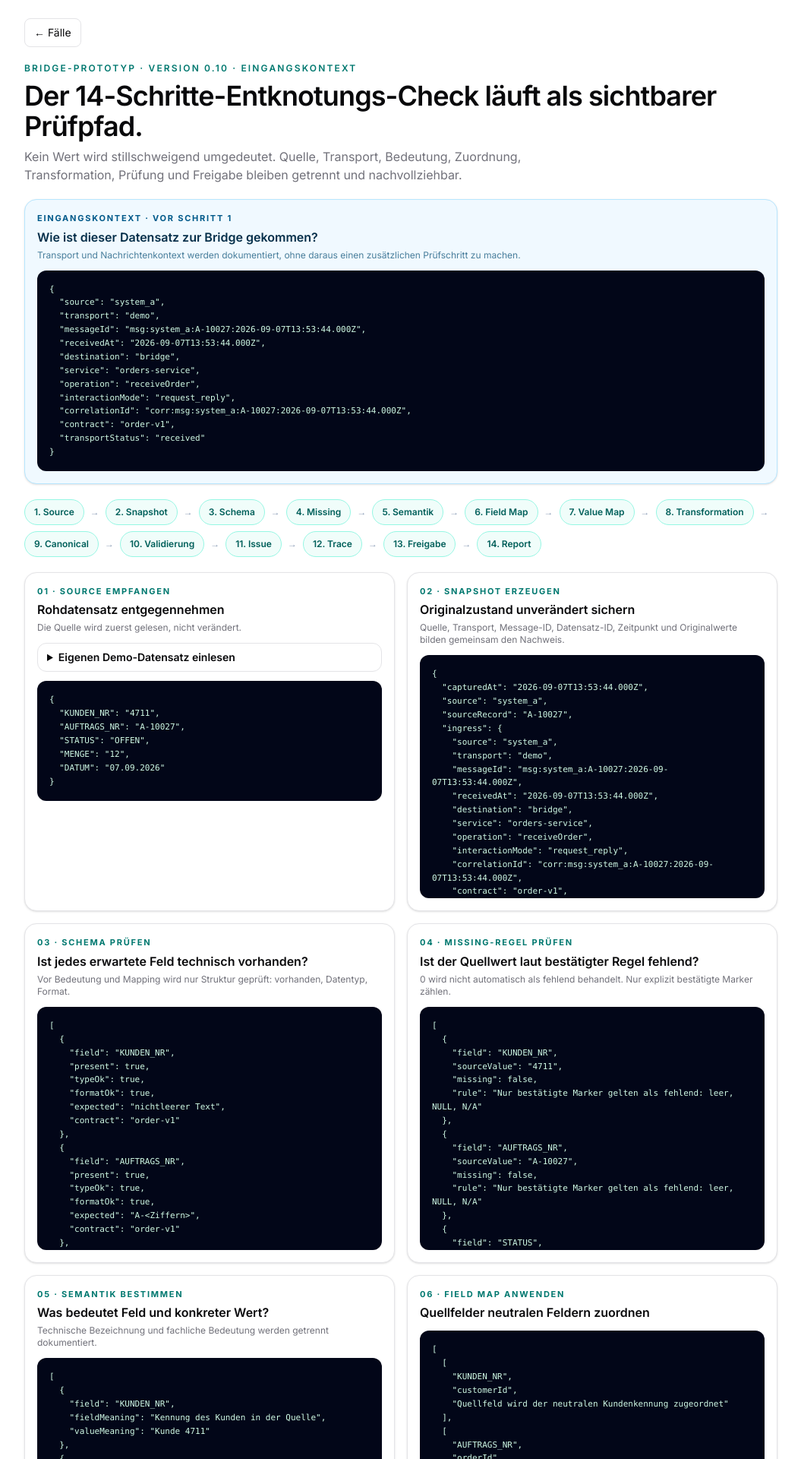
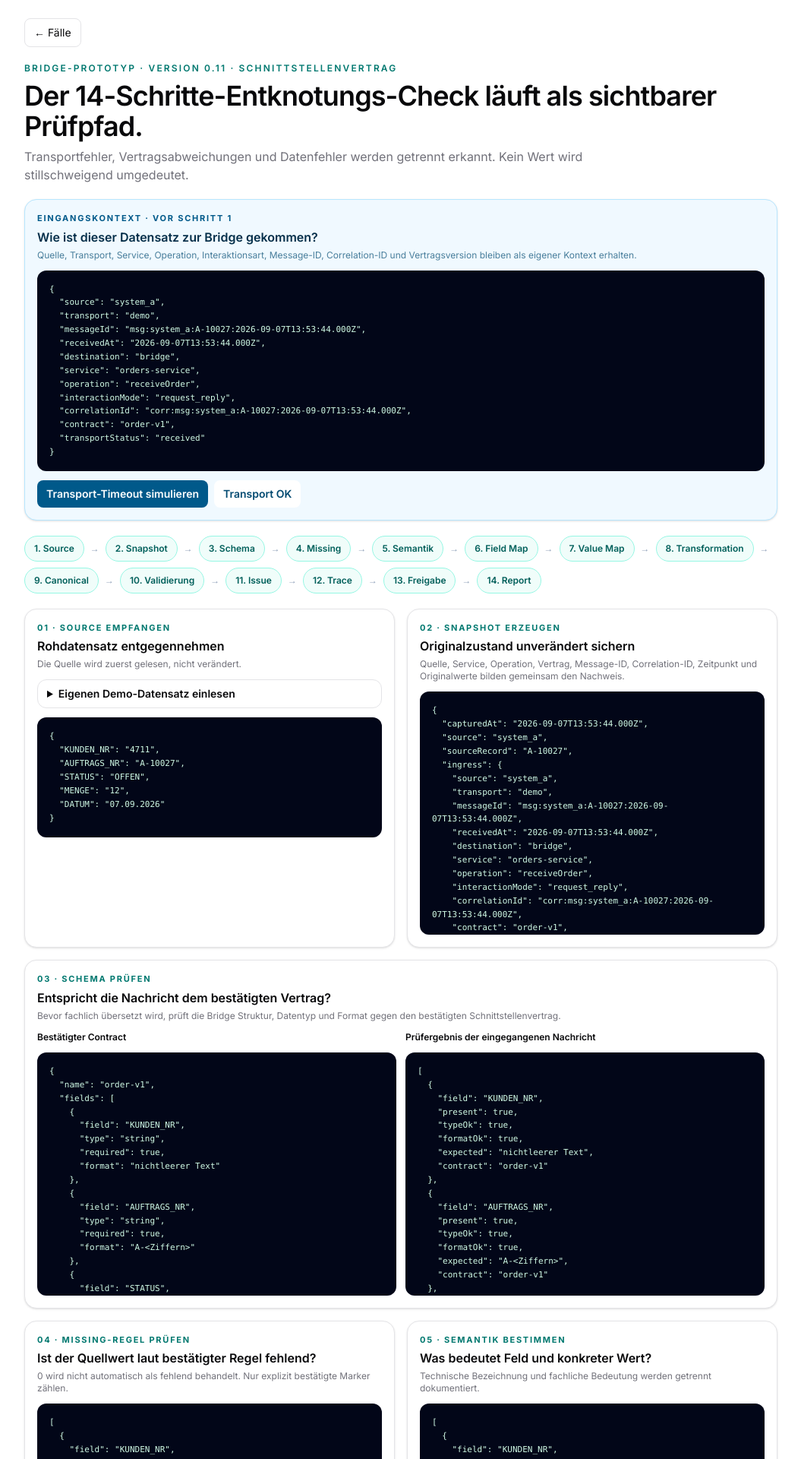
Before and after one commit to schieskejulia-collab/petraplan, a React (Vite) app in the folder frontend/mobile-app/: page /bridge in a window 1280 px wide. Shown: the top 1920 px of the page at 76% size, without its empty margins (112-1167 px from the left). Built offline with nearby package versions, Linux system fonts and the light colour scheme.

Commit message:
Show interface contract and transport status in Bridge

```diff
--- a/frontend/mobile-app/src/pages/BridgePage.tsx
+++ b/frontend/mobile-app/src/pages/BridgePage.tsx
@@ -5,6 +5,7 @@ import {
   demoValidRecord,
   evaluateRecord,
   parseRawRecord,
+  type IngressContext,
   type RawRecord,
 } from "../lib/bridge-pipeline";
 
@@ -30,12 +31,15 @@ export default function BridgePage() {
   const [, setLocation] = useLocation();
   const [raw, setRaw] = useState<RawRecord>(demoValidRecord);
   const [capturedAt, setCapturedAt] = useState(() => new Date().toISOString());
+  const [ingressOverrides, setIngressOverrides] = useState<Partial<IngressContext>>({});
   const [rawInput, setRawInput] = useState(() => JSON.stringify(demoValidRecord, null, 2));
   const [inputError, setInputError] = useState<string | null>(null);
 
-  const evaluation = evaluateRecord(raw, capturedAt);
+  const evaluation = evaluateRecord(raw, capturedAt, ingressOverrides);
   const {
     ingress,
+    contract,
+    gatewayIssues,
     snapshot,
     schema,
     missing,
@@ -51,11 +55,10 @@ export default function BridgePage() {
     report,
   } = evaluation;
 
-  // Fail-safe release gate: the visible decision is derived directly from failed
-  // blocking checks. Even if a downstream release object were ever inconsistent,
-  // the UI can never display an allowed release while blocking checks are failing.
+  // Fail-safe release gate: transport/contract blockers and failed data checks
+  // are counted independently, but they converge on one release decision.
   const blockingChecks = checks.filter(({ ok, severity }) => !ok && severity === "blocking");
-  const effectiveBlockingCount = blockingChecks.length;
+  const effectiveBlockingCount = blockingChecks.length + gatewayIssues.length;
   const effectiveReleaseAllowed = effectiveBlockingCount === 0;
   const releaseConsistent =
     release.blockingIssues === effectiveBlockingCount &&
@@ -64,7 +67,23 @@ export default function BridgePage() {
   function loadRecord(nextRecord: RawRecord) {
     setRaw(nextRecord);
     setCapturedAt(new Date().toISOString());
+    setIngressOverrides({});
     setRawInput(JSON.stringify(nextRecord, null, 2));
+    setInputError(null);
+  }
+
+  function simulateTransportTimeout() {
+    setRaw(demoValidRecord);
+    setCapturedAt(new Date().toISOString());
+    setIngressOverrides({
+      transport: "webservice",
+      service: "orders-service",
+      operation: "receiveOrder",
+      interactionMode: "request_reply",
+      contract: "order-v1",
+      transportStatus: "timeout",
+    });
+    setRawInput(JSON.stringify(demoValidRecord, null, 2));
     setInputError(null);
   }
 
@@ -99,16 +118,23 @@ export default function BridgePage() {
         <button className="rounded-lg border px-3 py-2 text-sm" onClick={() => setLocation("/cases")}>← Fälle</button>
 
         <header className="space-y-2">
-          <p className="text-xs font-semibold uppercase tracking-[0.18em] text-teal-700">Bridge-Prototyp · Version 0.10 · Eingangskontext</p>
+          <p className="text-xs font-semibold uppercase tracking-[0.18em] text-teal-700">Bridge-Prototyp · Version 0.11 · Schnittstellenvertrag</p>
           <h1 className="text-3xl font-semibold tracking-tight md:text-4xl">Der 14-Schritte-Entknotungs-Check läuft als sichtbarer Prüfpfad.</h1>
-          <p className="max-w-3xl text-sm text-muted-foreground md:text-base">Kein Wert wird stillschweigend umgedeutet. Quelle, Transport, Bedeutung, Zuordnung, Transformation, Prüfung und Freigabe bleiben getrennt und nachvollziehbar.</p>
+          <p className="max-w-3xl text-sm text-muted-foreground md:text-base">Transportfehler, Vertragsabweichungen und Datenfehler werden getrennt erkannt. Kein Wert wird stillschweigend umgedeutet.</p>
         </header>
 
         <section className="rounded-2xl border border-sky-200 bg-sky-50 p-4 shadow-sm">
           <p className="text-[11px] font-bold uppercase tracking-[0.16em] text-sky-800">Eingangskontext · vor Schritt 1</p>
           <h2 className="mt-1 font-semibold text-sky-950">Wie ist dieser Datensatz zur Bridge gekommen?</h2>
-          <p className="mt-1 text-xs text-sky-900/70">Transport und Nachrichtenkontext werden dokumentiert, ohne daraus einen zusätzlichen Prüfschritt zu machen.</p>
+          <p className="mt-1 text-xs text-sky-900/70">Quelle, Transport, Service, Operation, Interaktionsart, Message-ID, Correlation-ID und Vertragsversion bleiben als eigener Kontext erhalten.</p>
           <JsonBlock value={ingress} />
+          <div className="mt-3 flex flex-wrap gap-2">
+            <button className="rounded-lg bg-sky-800 px-3 py-2 text-sm font-semibold text-white" onClick={simulateTransportTimeout}>Transport-Timeout simulieren</button>
+            <button className="rounded-lg bg-white px-3 py-2 text-sm font-semibold text-sky-900" onClick={() => loadRecord(demoValidRecord)}>Transport OK</button>
+          </div>
+          {gatewayIssues.filter(({ scope }) => scope === "transport").map(({ issue, message }) => (
+            <p key={issue} className="mt-3 rounded-lg border border-red-200 bg-red-50 p-3 text-xs font-semibold text-red-800">{issue}: {message}</p>
+          ))}
         </section>
 
         <nav aria-label="Datenfluss" className="flex flex-wrap items-center gap-2 text-xs font-semibold text-teal-800">
@@ -133,13 +159,25 @@ export default function BridgePage() {
           </Section>
 
           <Section eyebrow="02 · Snapshot erzeugen" title="Originalzustand unverändert sichern">
-            <p className="mt-1 text-xs text-muted-foreground">Quelle, Transport, Message-ID, Datensatz-ID, Zeitpunkt und Originalwerte bilden gemeinsam den Nachweis.</p>
+            <p className="mt-1 text-xs text-muted-foreground">Quelle, Service, Operation, Vertrag, Message-ID, Correlation-ID, Zeitpunkt und Originalwerte bilden gemeinsam den Nachweis.</p>
             <JsonBlock value={snapshot} />
           </Section>
 
-          <Section eyebrow="03 · Schema prüfen" title="Ist jedes erwartete Feld technisch vorhanden?">
-            <p className="mt-1 text-xs text-muted-foreground">Vor Bedeutung und Mapping wird nur Struktur geprüft: vorhanden, Datentyp, Format.</p>
-            <JsonBlock value={schema} />
+          <Section eyebrow="03 · Schema prüfen" title="Entspricht die Nachricht dem bestätigten Vertrag?" wide>
+            <p className="mt-1 text-xs text-muted-foreground">Bevor fachlich übersetzt wird, prüft die Bridge Struktur, Datentyp und Format gegen den bestätigten Schnittstellenvertrag.</p>
+            <div className="mt-3 grid gap-3 md:grid-cols-2">
+              <div>
+                <p className="text-xs font-semibold">Bestätigter Contract</p>
+                <JsonBlock value={contract} />
+              </div>
+              <div>
+                <p className="text-xs font-semibold">Prüfergebnis der eingegangenen Nachricht</p>
+                <JsonBlock value={schema} />
+              </div>
+            </div>
+            {gatewayIssues.filter(({ scope }) => scope === "contract").map(({ issue, message }) => (
+              <p key={issue} className="mt-3 rounded-lg border border-red-200 bg-red-50 p-3 text-xs font-semibold text-red-800">{issue}: {message}</p>
+            ))}
           </Section>
 
           <Section eyebrow="04 · Missing-Regel prüfen" title="Ist der Quellwert laut bestätigter Regel fehlend?">
@@ -167,11 +205,12 @@ export default function BridgePage() {
           </Section>
 
           <Section eyebrow="09 · Canonical Model aufbauen" title="Neutral übersetzte Werte speichern">
-            <p className="mt-1 text-xs text-muted-foreground">Ab hier gelten nur die kanonischen Feldnamen und die bereits bestätigten Transformationen: status, quantity und orderDate bleiben über Trace und Validierung identisch nachvollziehbar.</p>
+            <p className="mt-1 text-xs text-muted-foreground">Ab hier gelten nur die kanonischen Feldnamen und bestätigten Transformationen.</p>
             <JsonBlock value={mapped} />
           </Section>
 
-          <Section eyebrow="10 · Validieren" title="Bestätigte Regeln gegen das Ergebnis prüfen" wide>
+          <Section eyebrow="10 · Validieren" title="Fachliche Regeln gegen das Ergebnis prüfen" wide>
+            <p className="mt-1 text-xs text-muted-foreground">Diese Prüfung bewertet die Daten. Transport- und Vertragsprobleme bleiben davon getrennte Fehlerklassen.</p>
             <div className="mt-3 grid gap-2 md:grid-cols-2">
               {checks.map(({ label, ok, rule, observed, severity }) => (
                 <div key={label} className="flex items-center justify-between gap-3 rounded-xl border px-3 py-2">
@@ -184,17 +223,22 @@ export default function BridgePage() {
               ))}
             </div>
             <div className="mt-4 flex flex-wrap gap-2">
-              <button className="rounded-lg bg-teal-700 px-3 py-2 text-sm font-semibold text-white" onClick={() => loadRecord(demoConflictRecord)}>Fehlerfall laden</button>
+              <button className="rounded-lg bg-teal-700 px-3 py-2 text-sm font-semibold text-white" onClick={() => loadRecord(demoConflictRecord)}>Daten-Fehlerfall laden</button>
               <button className="rounded-lg bg-slate-100 px-3 py-2 text-sm font-semibold text-slate-800" onClick={() => loadRecord(demoValidRecord)}>Gültigen Fall laden</button>
             </div>
           </Section>
 
-          <Section eyebrow="11 · Issue erzeugen" title={issues.length ? `${issues.length} Abweichung${issues.length === 1 ? "" : "en"} dokumentiert` : "Keine Issues"}>
-            {issues.length ? <JsonBlock value={issues} /> : <p className="mt-3 rounded-xl bg-teal-50 p-3 text-sm text-teal-800">Keine Regelverletzung gefunden.</p>}
+          <Section eyebrow="11 · Issue erzeugen" title={(issues.length + gatewayIssues.length) ? `${issues.length + gatewayIssues.length} Abweichung${issues.length + gatewayIssues.length === 1 ? "" : "en"} dokumentiert` : "Keine Issues"}>
+            {(issues.length + gatewayIssues.length) ? (
+              <>
+                {gatewayIssues.length > 0 && <JsonBlock value={gatewayIssues} />}
+                {issues.length > 0 && <JsonBlock value={issues} />}
+              </>
+            ) : <p className="mt-3 rounded-xl bg-teal-50 p-3 text-sm text-teal-800">Keine Regelverletzung gefunden.</p>}
           </Section>
 
           <Section eyebrow="12 · Trace erzeugen" title="Jeder Wert behält seine Spur">
-            <p className="mt-1 text-xs text-muted-foreground">Quelle → Originalwert → Bedeutung → Mapping → Value Map → Transformation → kanonischer Wert → Prüfergebnis</p>
+            <p className="mt-1 text-xs text-muted-foreground">Eingangskontext und Vertrag bleiben im Snapshot; jeder Datenwert behält zusätzlich seine eigene Übersetzungs- und Prüfspur.</p>
             <JsonBlock value={trace} />
           </Section>
 
@@ -203,13 +247,13 @@ export default function BridgePage() {
               <p className={`text-lg font-bold ${effectiveReleaseAllowed ? "text-teal-800" : "text-red-800"}`}>releaseAllowed = {String(effectiveReleaseAllowed)}</p>
               <p className="mt-2 text-sm text-muted-foreground">
                 {effectiveReleaseAllowed
-                  ? "Keine fehlgeschlagene BLOCKING-Regel vorhanden."
-                  : `${effectiveBlockingCount} fehlgeschlagene BLOCKING-Regel${effectiveBlockingCount === 1 ? "" : "n"} vorhanden. Freigabe blockiert.`}
+                  ? "Transport, Vertrag und Datenprüfung enthalten kein BLOCKING-Issue."
+                  : `${effectiveBlockingCount} BLOCKING-Issue${effectiveBlockingCount === 1 ? "" : "s"} aus Transport, Vertrag oder Datenprüfung vorhanden. Freigabe blockiert.`}
               </p>
-              <p className="mt-2 text-xs font-semibold">BLOCKING-Issues: {effectiveBlockingCount}</p>
+              <p className="mt-2 text-xs font-semibold">BLOCKING-Issues gesamt: {effectiveBlockingCount}</p>
               {!releaseConsistent && (
                 <p className="mt-3 rounded-lg border border-amber-300 bg-amber-50 p-2 text-xs font-semibold text-amber-900">
-                  Interne Abweichung erkannt: Die Engine-Release-Angabe stimmt nicht mit den fehlgeschlagenen BLOCKING-Prüfungen überein. Die Anzeige bleibt deshalb fail-safe blockiert.
+                  Interne Abweichung erkannt: Die Engine-Release-Angabe stimmt nicht mit den sichtbaren BLOCKING-Prüfungen überein. Die Anzeige bleibt fail-safe blockiert.
                 </p>
               )}
             </div>
@@ -222,7 +266,7 @@ export default function BridgePage() {
 
         <section className="rounded-2xl border border-teal-200 bg-teal-50 p-4 text-sm text-teal-900">
           <p className="font-semibold">Grundprinzip</p>
-          <p className="mt-1">Die Bridge schreibt nichts zurück in System A. Sie dokumentiert Eingang und Transport, macht sichtbar, was angekommen ist, wie es verstanden wurde, welche bestätigte Regel angewendet wurde und warum eine Freigabe erlaubt oder blockiert ist.</p>
+          <p className="mt-1">Die Bridge schreibt nichts zurück in System A. Sie trennt Transport, Schnittstellenvertrag und fachliche Datenprüfung, bevor eine Freigabe nachvollziehbar erlaubt oder blockiert wird.</p>
         </section>
       </div>
     </main>
```
